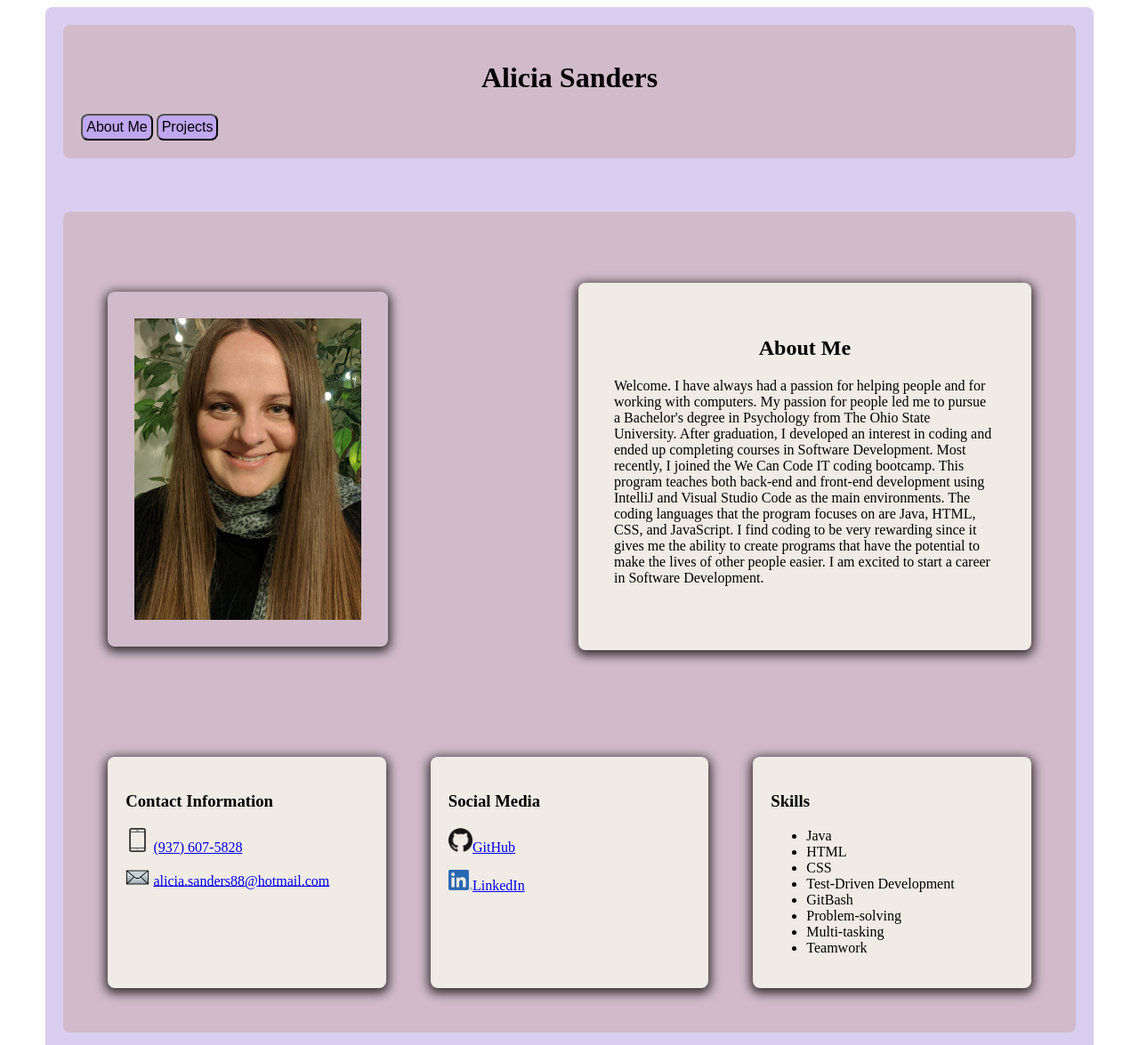
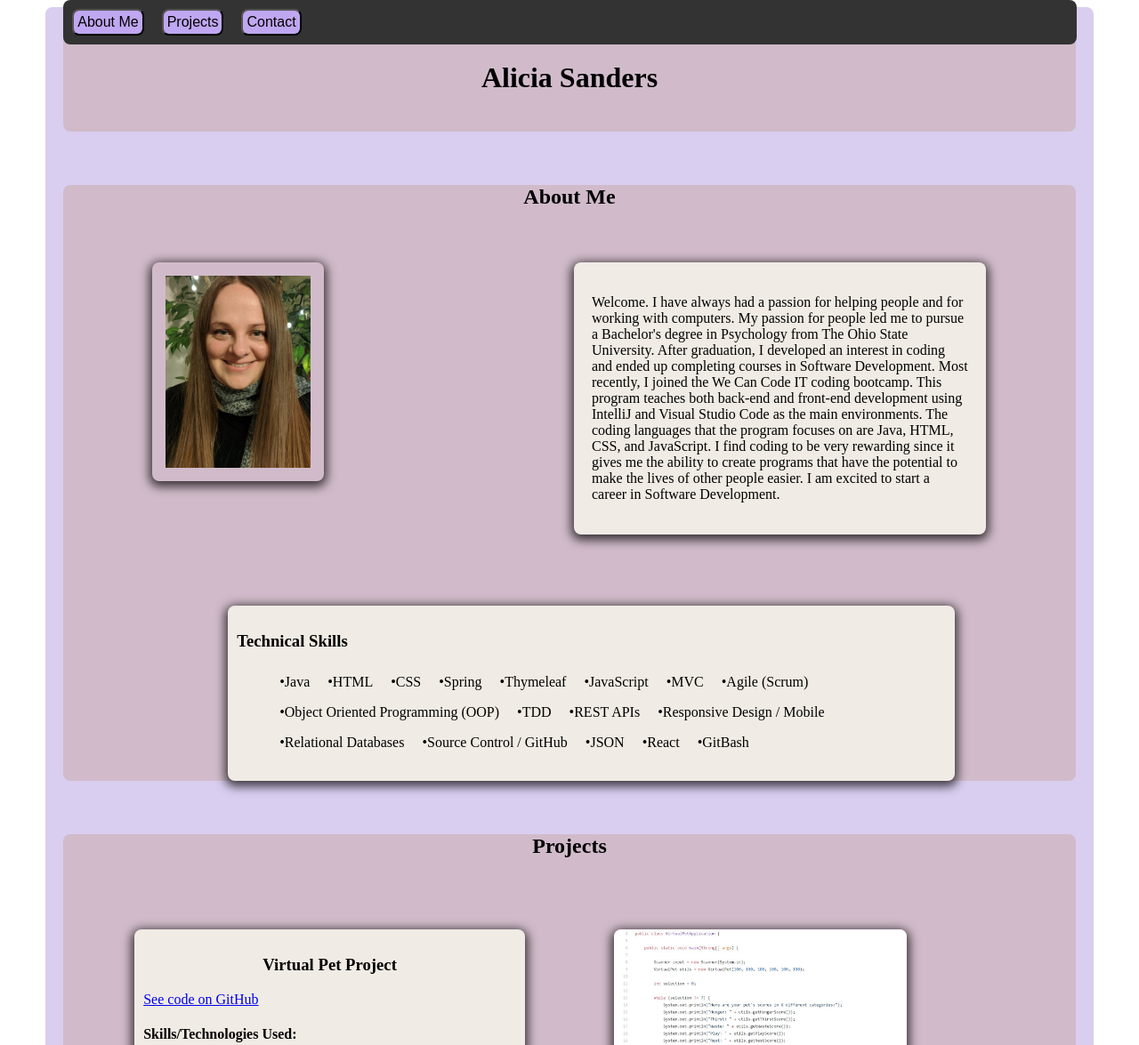
Before and after one commit to asanders7/asanders7.github.io, a plain HTML site: page index.html in a window 1280 px wide. Shown: the top 1175 px of the page at 89% size. Drawn offline with Linux system fonts and the light colour scheme.

Commit message:
Second commit

```diff
--- a/index.html
+++ b/index.html
@@ -11,13 +11,15 @@
     <div class="container">
         <header>
             <h1 class="main-title">Alicia Sanders</h1>
-            <nav>
+        </header>
+        <nav class="nav-bar">
             <a href="#about-me-section"><button>About Me</button></a>
             <a href="#project-section"><button>Projects</button></a>
+            <a href="#contact-section"><button>Contact</button></a>
         </nav>
-        </header>
         <main>
             <section id="about-me-section">
+                <h2 class="about-me">About Me</h2>
                 <div class="grid-container">
                     <div class="photo">
                         <img
@@ -27,7 +29,6 @@
                         />
                     </div>
                     <div class="about-me-paragraph">
-                        <h2 class="about-me">About Me</h2>
                         <p>Welcome. I have always had a passion for helping people and for working with computers.
                         My passion for people led me to pursue a Bachelor's degree in Psychology from The Ohio State University.
                         After graduation, I developed an interest in coding and ended up completing courses in Software Development.
@@ -38,31 +39,27 @@
                         of other people easier. I am excited to start a career in Software Development.</p>
                     </div>
                 </div>
-                <div class="grid-container-2">
-                    <div class="contact-block">
-                        <h3 class="contact-info-header">Contact Information</h3>
-                        <p><img class="cell-phone" src="images\smartphone.png" alt="phone"> <a href="tel:+1(937) 607-5828">(937) 607-5828</a></p>
-                        <p><img class="mail" src="images\closed-envelope.png" alt="envelope"> <a href="mailto:alicia.sanders88@hotmail.com">alicia.sanders88@hotmail.com</a></p>
-                    </div>
-                    <div class="social-media-block">
-                        <h3 class="social-media-header">Social Media</h4>
-                        <p><img class="github-icon" src="images\github-icon.png" alt="github"><a href="https://github.com/asanders7">GitHub</a></p>
-                        <p></p>
-                        <p><img class="linkedin-icon" src="images\linkedin-icon.png" alt="linkedin"><a href="https://www.linkedin.com/in/alicia-sanders7">LinkedIn</a></p>
-                    </div>
                 <div class="skills-block">
-                        <h3 class="skills-list">Skills</h5>
+                    <h3 class="skills-list">Technical Skills</h5>
                     <ul class="skills-list-info">
-                            <li>Java</li>
-                            <li>HTML</li>
-                            <li>CSS</li>
-                            <li>Test-Driven Development</li>
-                            <li>GitBash</li>
-                            <li>Problem-solving</li>
-                            <li>Multi-tasking</li>
-                            <li>Teamwork</li>
+                        <li>&bull;Java</li>
+                        <li>&bull;HTML</li>
+                        <li>&bull;CSS</li>
+                        <li>&bull;Spring</li>
+                        <li>&bull;Thymeleaf</li>
+                        <li>&bull;JavaScript</li>
+                        <li>&bull;MVC</li>
+                        <li>&bull;Agile (Scrum)</li>
+                        <li>&bull;Object Oriented Programming (OOP)</li>
+                        <li>&bull;TDD</li>
+                        <li>&bull;REST APIs</li>
+                        <li>&bull;Responsive Design / Mobile</li>
+                        <li>&bull;Relational Databases</li>
+                        <li>&bull;Source Control / GitHub</li>
+                        <li>&bull;JSON</li>
+                        <li>&bull;React</li>
+                        <li>&bull;GitBash</li>
                     </ul>
-                    </div>
                 </div>
             </section>
             <section id="project-section">
@@ -70,6 +67,7 @@
                 <div class="grid-container-3">
                     <article class="virtual-pet">
                         <h3 class="vpp-title">Virtual Pet Project</h3>
+                        <a href="https://github.com/2021-Spring-Part-Time/virtual-pet-asanders7.git">See code on GitHub</a>
                         <h4 class="skills-tech-header">Skills/Technologies Used:</h4>
                         <ul>
                             <li>Java</li>
@@ -90,6 +88,7 @@
                     </div>
                     <article class="virtual-pet-shelter">
                         <h3 class="vps-title">Virtual Pet Shelter Project</h3>
+                        <a href="https://github.com/2021-Spring-Part-Time/virtual-pet-shelter-asanders7.git">See code on GitHub</a>
                         <h4 class="skills-tech-2">Skills/Technologies Used:</h4>
                         <ul>
                             <li>Java</li>
@@ -113,6 +112,7 @@
                     </div>
                     <article class="virtual-pets-amok">
                         <h3 class="vpa-title">Virtual Pets Amok Project</h3>
+                        <a href="https://github.com/2021-Spring-Part-Time/virtual-pets-amok-asanders7.git">See code on GitHub</a>
                         <h4 class="skills-tech-3">Skills/Technologies Used:</h4>
                         <ul>
                             <li>Java</li>
@@ -134,6 +134,23 @@
                     <div>
                         <img class="virtual-pets-amok-photo" src="images\virtual-pets-amok-screenshot.JPG" alt="virtual-pets-amok-screenshot">
                     </div>
+                </div>
+            </section>
+            <section id="contact-section">
+                <div class="grid-container-4">
+                    <div class="contact-block">
+                        <h3 class="contact-info-header">Contact Information</h3>
+                        <p><img class="cell-phone" src="images\smartphone.png" alt="phone"> <a href="tel:+1(937) 607-5828">(937) 607-5828</a></p>
+                        <p><img class="mail" src="images\closed-envelope.png" alt="envelope"> <a href="mailto:alicia.sanders88@hotmail.com">alicia.sanders88@hotmail.com</a></p>
+                    </div>
+                    <div class="social-media-block">
+                        <h3 class="social-media-header">Social Media</h4>
+                        <div class="grid-container-5">
+                            <p><img class="github-icon" src="images\github-icon.png" alt="github"><a href="https://github.com/asanders7">GitHub</a></p>
+                            <p><img class="linkedin-icon" src="images\linkedin-icon.png" alt="linkedin"><a href="https://www.linkedin.com/in/alicia-sanders7">LinkedIn</a></p>
+                        </div>
+                    </div>
+                </div>
             </section>
         </main>
         <footer>
--- a/style.css
+++ b/style.css
@@ -4,6 +4,22 @@
     margin: auto;
     padding: 20px;
     width: 90%;
+}
+.nav-bar {
+    background-color: #333;
+    border-radius: 8px;
+    overflow: hidden;
+    position: fixed;
+    top: 0;
+    width: 89%;
+}
+nav a {
+    float: left;
+    color: #f2f2f2;
+    text-align: center;
+    padding: 10px;
+    text-decoration: none;
+    font-size: 17px;
 }
 header {
     align-items: center;
@@ -27,26 +43,26 @@ nav button:hover {
 }
 .grid-container {
     display: grid;
-    grid-gap: 20px;
+    grid-gap: 10px;
     grid-template-columns: 1fr 1fr;
-    padding: 50px;
+    height: auto;
+    width: auto;
 }
 .alicia-photo {
     border-radius: 8px;
     box-shadow: 0px 3px 12px 3px rgba(0, 0, 0, 0.75);
     margin-top: 30px;
-    padding: 30px;
-    width: 50%;
+    padding: 15px;
+    width: 35%;
     -webkit-box-shadow: 0px 3px 12px 3px rgba(0, 0, 0, 0.75);
     -moz-box-shadow: 0px 3px 12px 3px rgba(0, 0, 0, 0.75);
 }
 img {
     height: auto;
-    max-width: 100%;
 }
 .photo {
+    margin-left: 100px;
     margin-top: 10px;
-    padding:0%;
 }
 section {
     background-color:rgb(209, 187, 202);
@@ -54,22 +70,18 @@ section {
     margin-top: 60px;
 }
 .about-me {
-    background-color:rgb(240, 235, 228);
+    margin-top: 60px;
     text-align: center;
 }
 .about-me-paragraph {
     background-color:rgb(240, 235, 228);
     border-radius: 8px;
-    margin-top: 30px;
-    padding: 40px;
+    margin-right: 100px;
+    margin-top: 40px;
+    padding: 20px;
     -webkit-box-shadow: 0px 3px 12px 3px rgba(0, 0, 0, 0.75);
+    width: 75%;
     -moz-box-shadow: 0px 3px 12px 3px rgba(0, 0, 0, 0.75);
-}
-.grid-container-2 {
-    display: grid;
-    grid-gap: 50px;
-    grid-template-columns: 1fr 1fr 1fr;
-    padding: 50px;
 }
 .contact-block {
     background-color:rgb(240, 235, 228);
@@ -77,6 +89,7 @@ section {
     margin-top: 20px;
     padding: 20px;
     -webkit-box-shadow: 0px 3px 12px 3px rgba(0, 0, 0, 0.75);
+    width: 100%;
     -moz-box-shadow: 0px 3px 12px 3px rgba(0, 0, 0, 0.75);
 }
 .mail {
@@ -91,27 +104,42 @@ section {
     margin-top: 20px;
     padding: 20px;
     -webkit-box-shadow: 0px 3px 12px 3px rgba(0, 0, 0, 0.75);
+    width: 100%;
     -moz-box-shadow: 0px 3px 12px 3px rgba(0, 0, 0, 0.75);
 }
+.social-media-header {
+    text-align: center;
+}
+.contact-info-header {
+    text-align: center;
+}
 .github-icon {
-    width: 10%;
+    width: 30%;
 }
 .linkedin-icon {
-    width: 10%;
+    width: 30%;
 }
 .skills-block {
     background-color:rgb(240, 235, 228);
     border-radius: 8px;
-    margin-top: 20px;
-    padding: 20px;
+    margin-left: 185px;
+    margin-top: 80px;
+    padding: 10px;
     -webkit-box-shadow: 0px 3px 12px 3px rgba(0, 0, 0, 0.75);
+    width: 70%;
     -moz-box-shadow: 0px 3px 12px 3px rgba(0, 0, 0, 0.75);
+}
+.skills-list-info li {
+    display: inline-block;
+    padding: 8px;
 }
 .grid-container-3 {
     display: grid;
-    grid-gap: 20px;
+    grid-gap: 100px;
     grid-template-columns: 1fr 1fr;
-    padding: 25px;
+    margin-left: 40px;
+    margin-right: 40px;
+    padding: 40px;
 }
 .projects {
     margin-top: 60px;
@@ -129,7 +157,7 @@ article {
     border-radius: 8px;
     box-shadow: 0px 3px 12px 3px rgba(0, 0, 0, 0.75);
     margin-top: 20px;
-    width: 100%;
+    width: 75%;
     -webkit-box-shadow: 0px 3px 12px 3px rgba(0, 0, 0, 0.75);
     -moz-box-shadow: 0px 3px 12px 3px rgba(0, 0, 0, 0.75);
 }
@@ -138,7 +166,7 @@ article {
     border-radius: 8px;
     box-shadow: 0px 3px 12px 3px rgba(0, 0, 0, 0.75);
     margin-top: 20px;
-    width: 100%;
+    width: 87%;
     -webkit-box-shadow: 0px 3px 12px 3px rgba(0, 0, 0, 0.75);
     -moz-box-shadow: 0px 3px 12px 3px rgba(0, 0, 0, 0.75);
 }
@@ -146,7 +174,7 @@ article {
     border-radius: 8px;
     box-shadow: 0px 3px 12px 3px rgba(0, 0, 0, 0.75);
     margin-top: 20px;
-    width: 100%;
+    width: 87%;
     -webkit-box-shadow: 0px 3px 12px 3px rgba(0, 0, 0, 0.75);
     -moz-box-shadow: 0px 3px 12px 3px rgba(0, 0, 0, 0.75);
 }
@@ -159,3 +187,17 @@ article {
 .vpa-title {
     text-align: center;
 }
+.grid-container-4 {
+    display: grid;
+    grid-gap: 300px;
+    grid-template-columns: 1fr 1fr;
+    margin-left: 40px;
+    margin-right: 40px;
+    padding: 40px;
+}
+.grid-container-5 {
+    display: grid;
+    grid-gap: 5px;
+    grid-template-columns: 1fr 1fr;
+    padding: 10px;
+}
```
Lines whose indentation alone changed are shown as unchanged.
